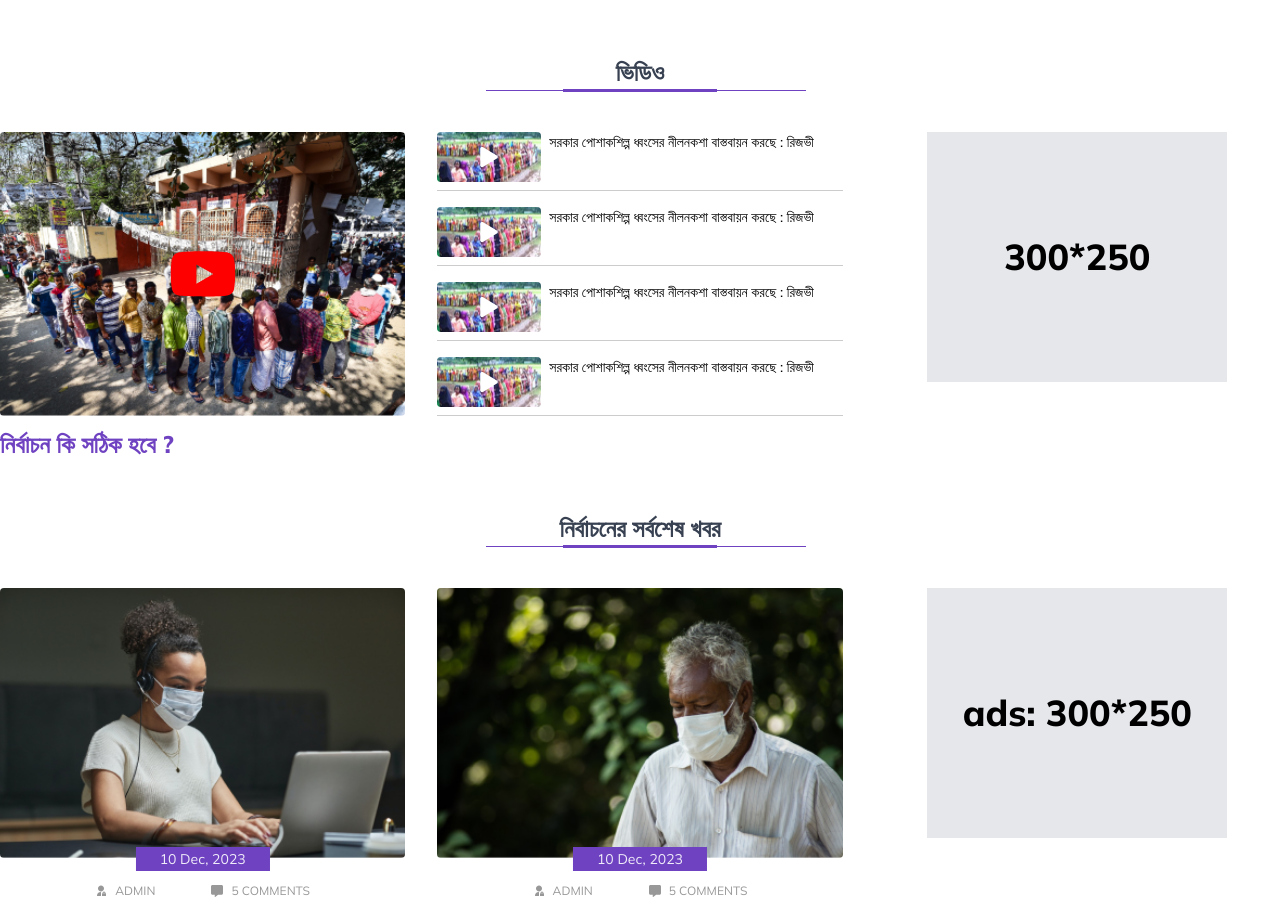
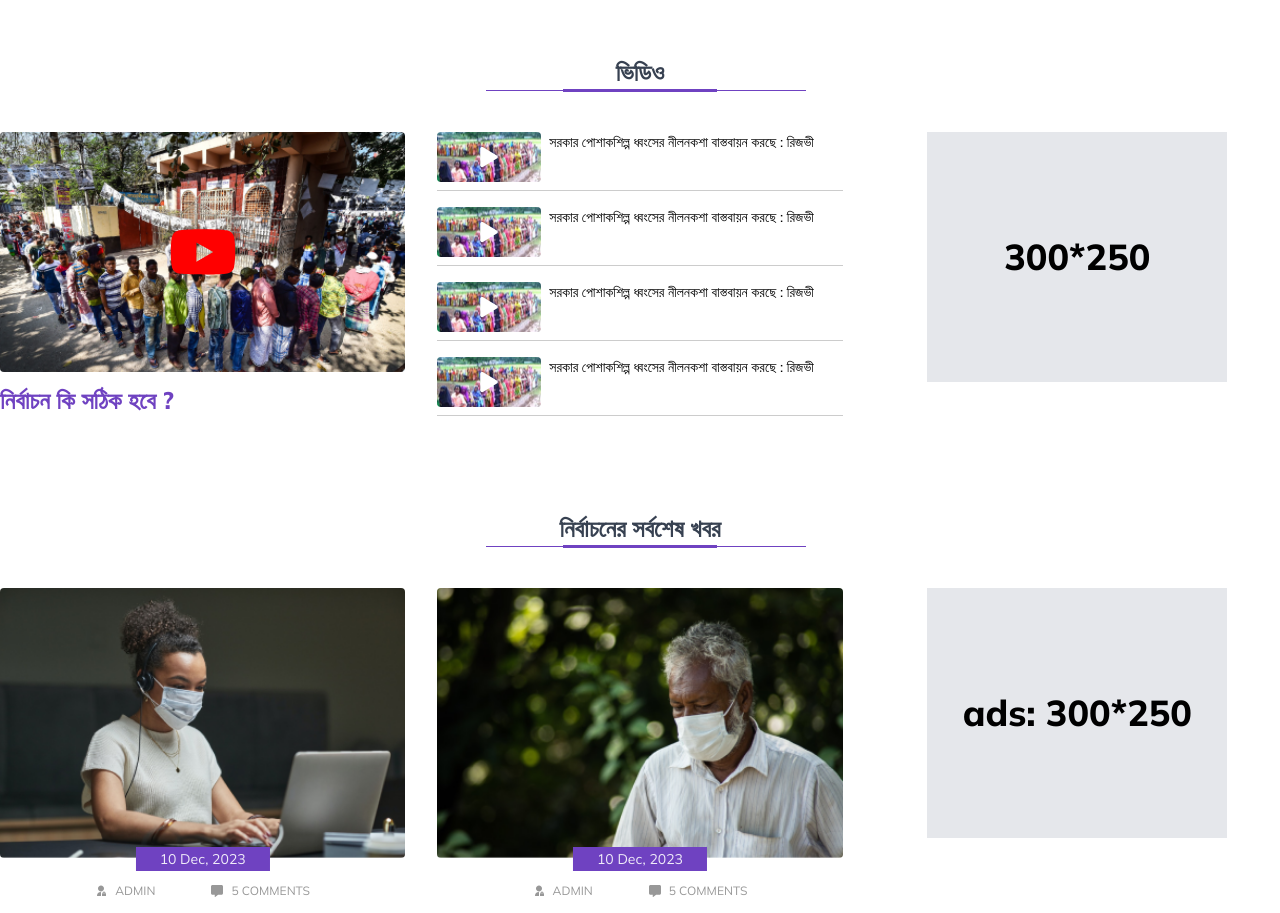
Before and after one commit to MdShohoan/kk, a React (Vite) app: page / in a window 1280 px wide. Shown: the part 1900-2813 px from the top of the page. Built offline with nearby package versions, Linux system fonts and the light colour scheme.

Commit message:
updated big video section

```diff
--- a/src/components/Video/Video.jsx
+++ b/src/components/Video/Video.jsx
@@ -21,7 +21,7 @@ function Video() {
                 <Title text={'ভিডিও'} underline='type1' />
                 <div className='mb-5 md:m-10' />
                 <div className="grid grid-cols-3 gap-8">
-                    <div>
+                    <div className='flex flex-col'>
                         <div
                             className='h-full mb-3 rounded flex justify-center items-center'
                             style={{
@@ -51,7 +51,6 @@ function Video() {
                                         <FaPlay color='white' size={20} />
                                     </div>
                                     <h6 className='text-sm text-gray2 font-normal'>{info?.title}</h6>
-
                                 </div>
                             ))
                         }
```
